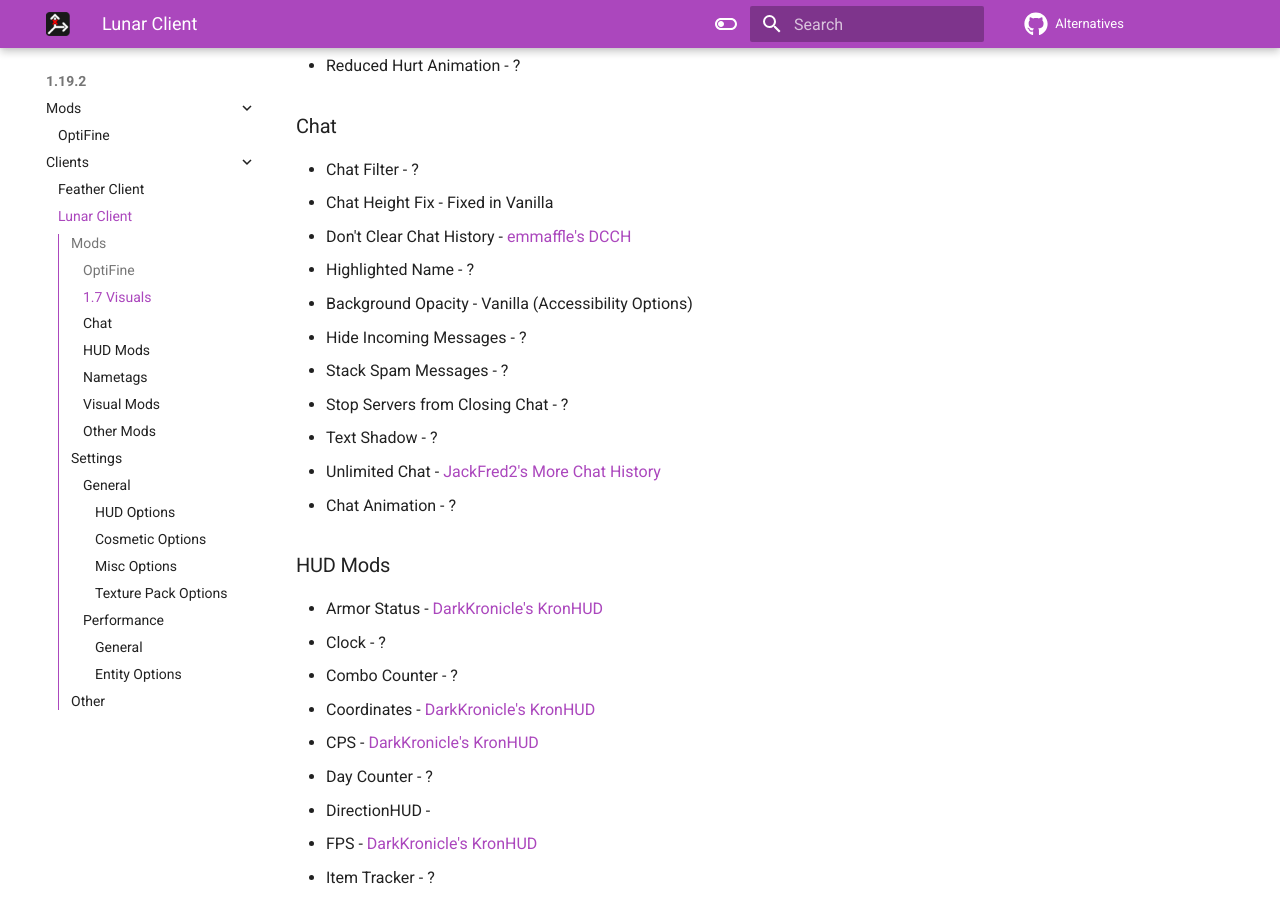
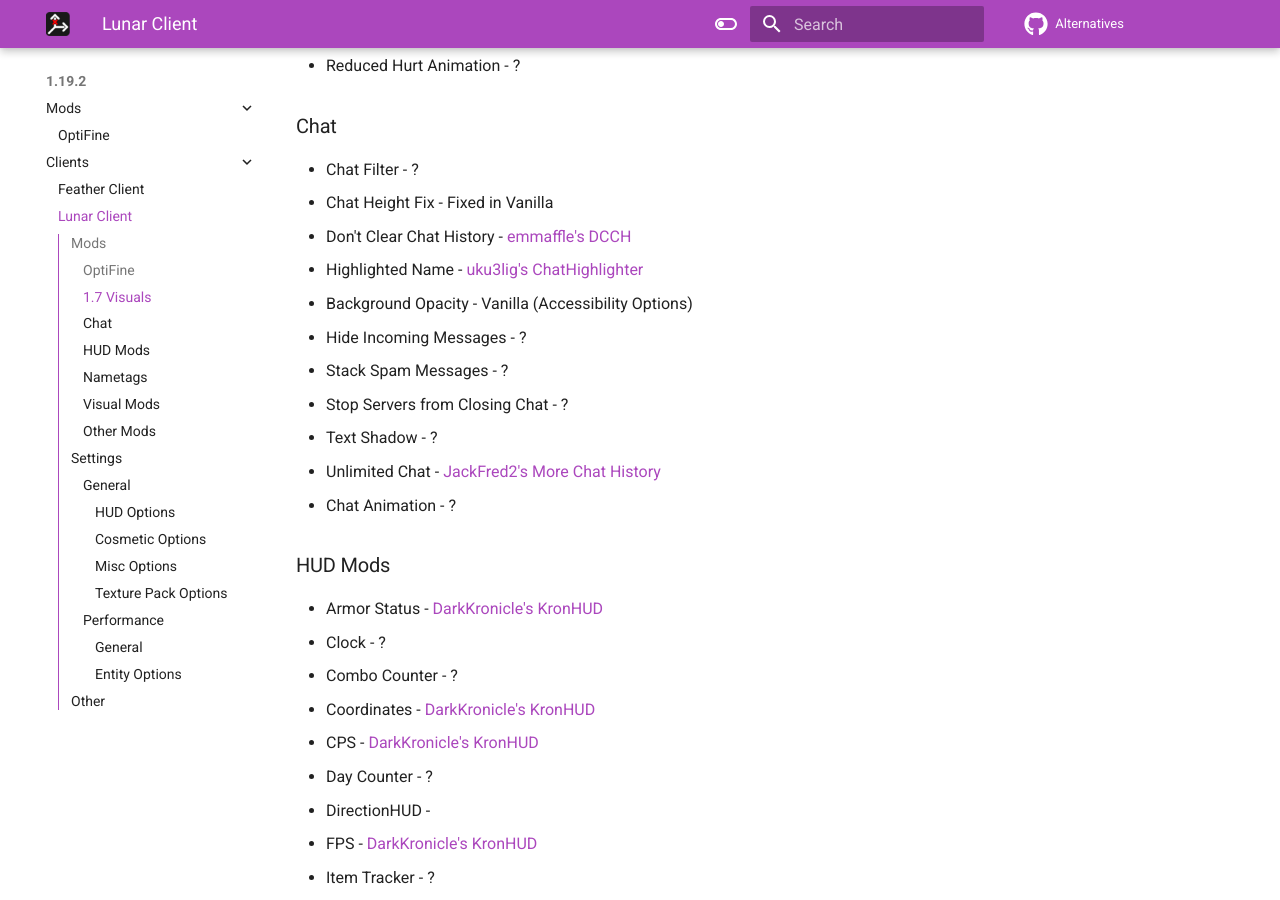
Before and after one commit to MicrocontrollersDev/Alternatives, an MkDocs documentation site: the page built from docs/latest/lunar_client.md, in a window 1280 px wide and 900 px high, scrolled down 508 px. Built offline with MkDocs 1.6.1 and Material for MkDocs 9.7.7, drawn with Linux system fonts in a browser that asks for light colours; comment, search, counter and statistics services are not loaded; some of the changed text lies outside the part shown.

Commit message:
chathighlighter

```diff
--- a/docs/latest/lunar_client.md
+++ b/docs/latest/lunar_client.md
@@ -19,7 +19,7 @@
 * Chat Filter - ?
 * Chat Height Fix - Fixed in Vanilla
 * Don't Clear Chat History - [emmaffle's DCCH](https://modrinth.com/mod/dcch)
-* Highlighted Name - ?
+* Highlighted Name - [uku3lig's ChatHighlighter](https://modrinth.com/mod/chathighlighter)
 * Background Opacity - Vanilla (Accessibility Options)
 * Hide Incoming Messages - ?
 * Stack Spam Messages - ?
```
Also changed, not shown: other parts of docs/latest/lunar_client.md (+1 -0 lines), docs/latest/feather_client.md (+1 -1 lines).
